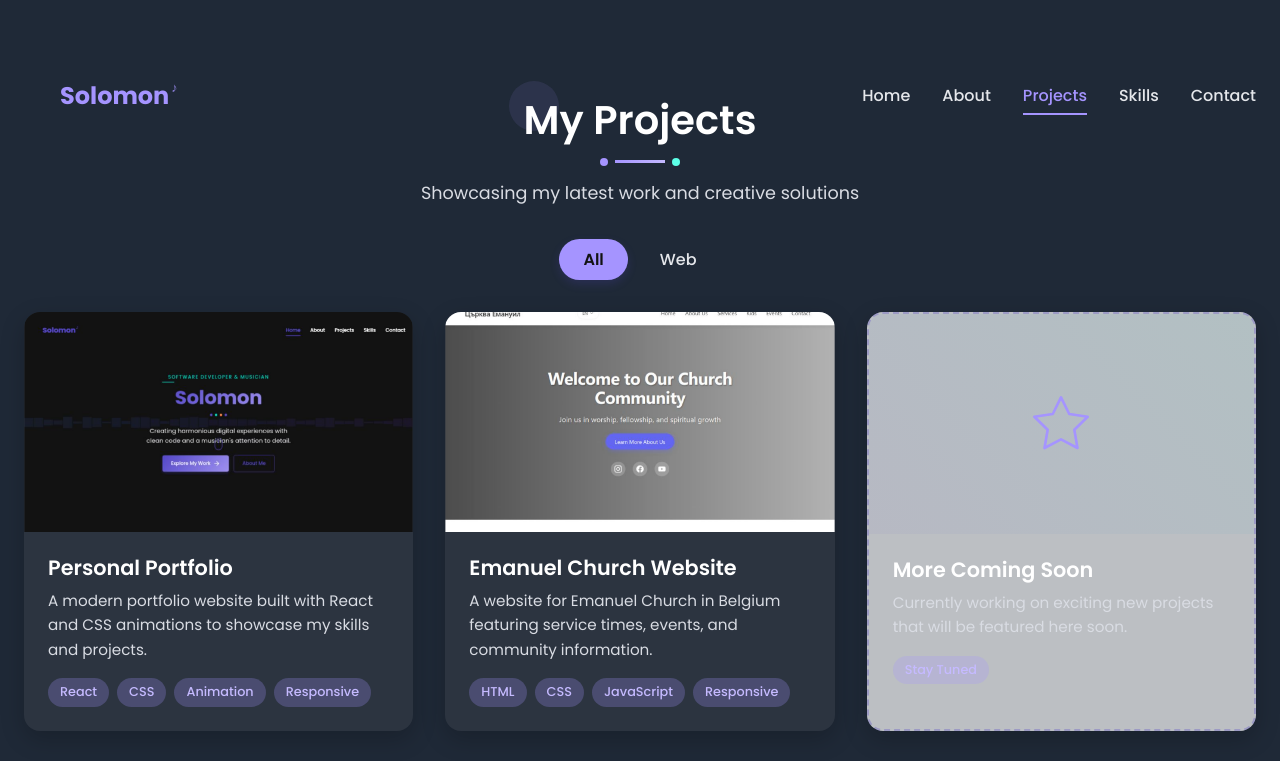
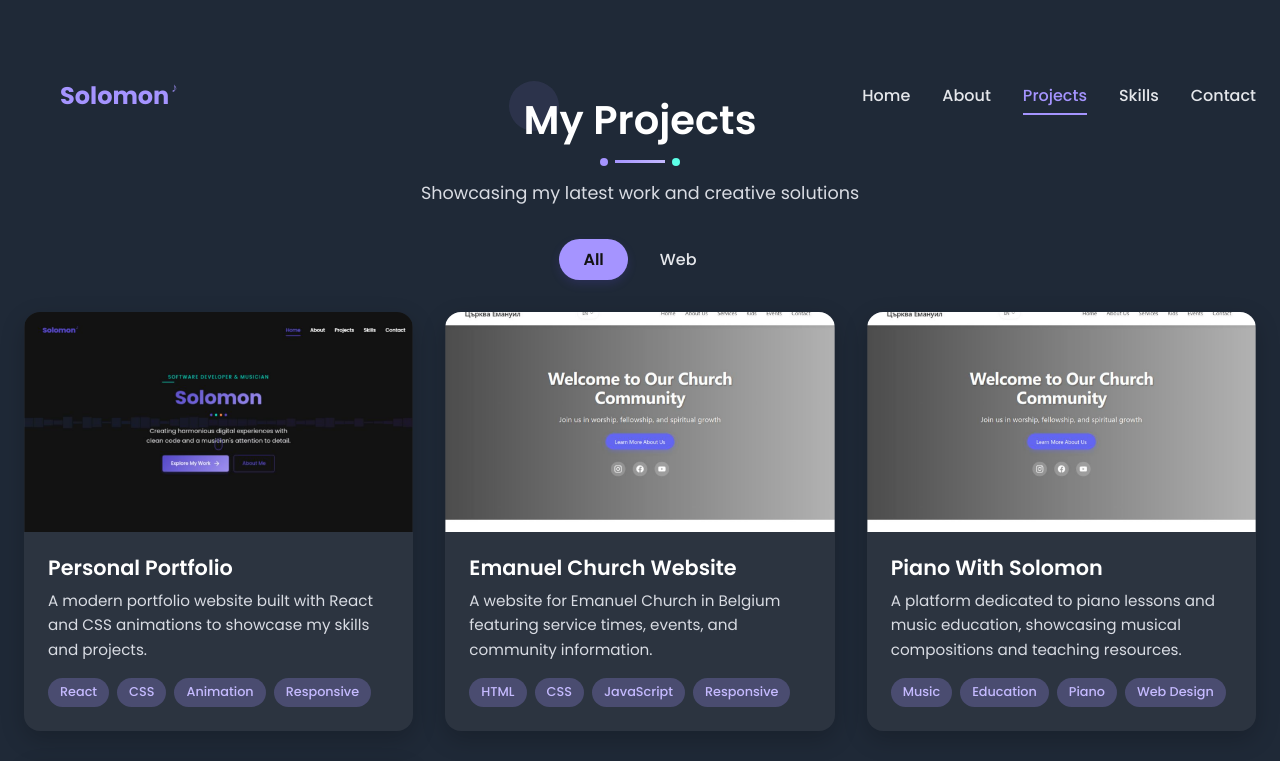
Before and after one commit to TopGSE/solomon-portfolio, a React (Vite) app: page /projects in a window 1280 px wide. Shown: the top 761 px of the page. Built offline with nearby package versions, Linux system fonts and the light colour scheme.

Commit message:
Add new project "Piano With Solomon" to ProjectsPage with description and tags

```diff
--- a/src/pages/ProjectsPage.jsx
+++ b/src/pages/ProjectsPage.jsx
@@ -46,6 +46,17 @@ function ProjectsPage() {
       url: "",
       github: null, // No public GitHub repo for this one
       tags: ["HTML", "CSS", "JavaScript", "Responsive"],
+      category: "web",
+    },
+    {
+      id: 3,
+      title: "Piano With Solomon",
+      description:
+        "A platform dedicated to piano lessons and music education, showcasing musical compositions and teaching resources.",
+      image: projectImg2, // You should add a proper image for this project
+      url: "https://www.pianowithsolomon.be",
+      github: null,
+      tags: ["Music", "Education", "Piano", "Web Design"],
       category: "web",
     },
   ];
```
